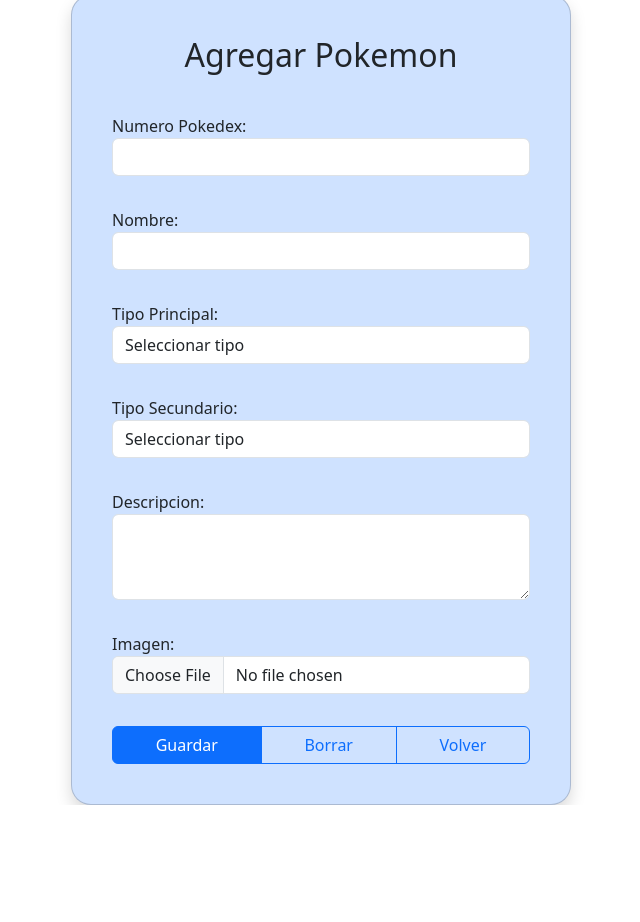
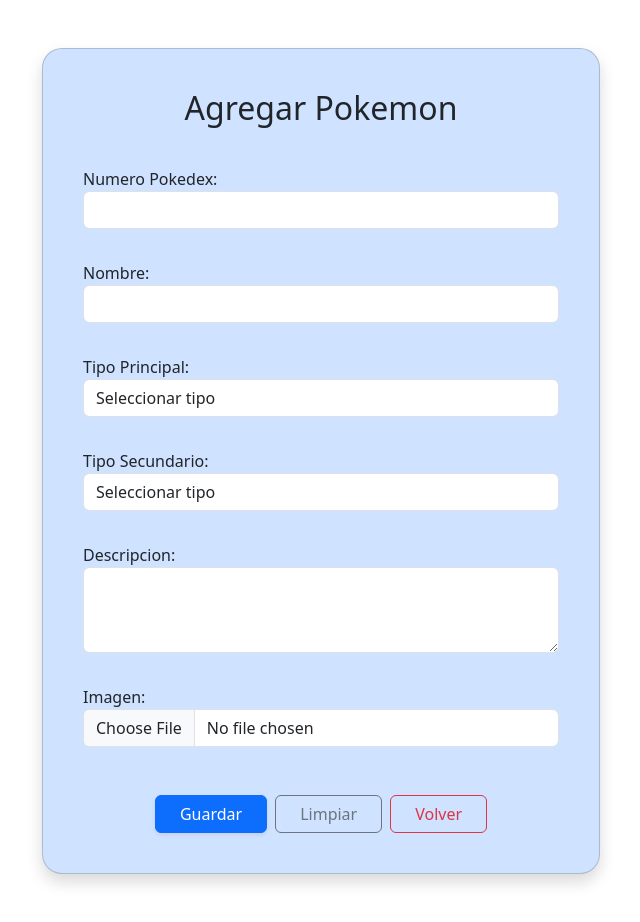
Before and after one commit to CaprinoLautaro/Pokedex, a PHP site: page /pages/crearPokemon.php in a window 1280 px wide. Shown: the whole page, without its empty margins (319-959 px from the left). Before the commit the page ends 805 px from the top, so only its background shows below. Run offline with PHP 8.4, Linux system fonts and the light colour scheme; data comes from the database, SQL or seed files in the repository.

Commit message:
Se mejoro el resposive de la pagina

```diff
--- a/pages/crearPokemon.php
+++ b/pages/crearPokemon.php
@@ -34,8 +34,8 @@ ORDER BY nombre ASC ";
 $resultado = $conexion->query($sql);
 ?>
 
-<div class="container vh-100 d-flex justify-content-center align-items-center">
-    <div class="card shadow p-4 bg-primary-subtle" style="width: 500px; border-radius: 20px;">
+<div class="container min-vh-100 d-flex justify-content-center align-items-center py-5">
+    <div class="card shadow p-2 p-md-4 bg-primary-subtle col-11 col-md-8 col-lg-6" style="border-radius: 20px;>
 <form action="./pokemonGuardado.php" method="post" enctype="multipart/form-data">
 
     <h2 class="p-3 text-center">Agregar Pokemon</h2>
@@ -83,14 +83,11 @@ $resultado = $conexion->query($sql);
         <input type="file" id="imagen" name="imagen" class="form-control form-control-m" placeholder="Seleccionar imagen" accept="image/*">
     </div>
 
-    <div class="w-100 p-3 btn-group" role="group" aria-label="Basic radio toggle button group">
-        <button type="submit" class="btn-check" name="btnradio" id="btnradio1"></button>
-        <label class="btn btn-primary" for="btnradio1">Guardar</label>
-        <button type="reset" class="btn-check" name="btnradio" id="btnradio2"></button>
-        <label class="btn btn-outline-primary" for="btnradio2">Borrar</label>
-
-        <button type="button" class="btn-check" name="btnradio" id="btnradio3" autocomplete="off" onclick="window.location.href='../index.php'">Volver</button>
-        <label class="btn btn-outline-primary" for="btnradio3">Volver</label>
+    <!-- Botones adaptables -->
+    <div class="d-grid gap-2 d-md-flex justify-content-md-center p-3 mt-3">
+        <button type="submit" class="btn btn-primary px-4 shadow-sm">Guardar</button>
+        <button type="reset" class="btn btn-outline-secondary px-4">Limpiar</button>
+        <button type="button" class="btn btn-outline-danger px-4" onclick="window.location.href='pokedex.php'">Volver</button>
     </div>
 
 
```
